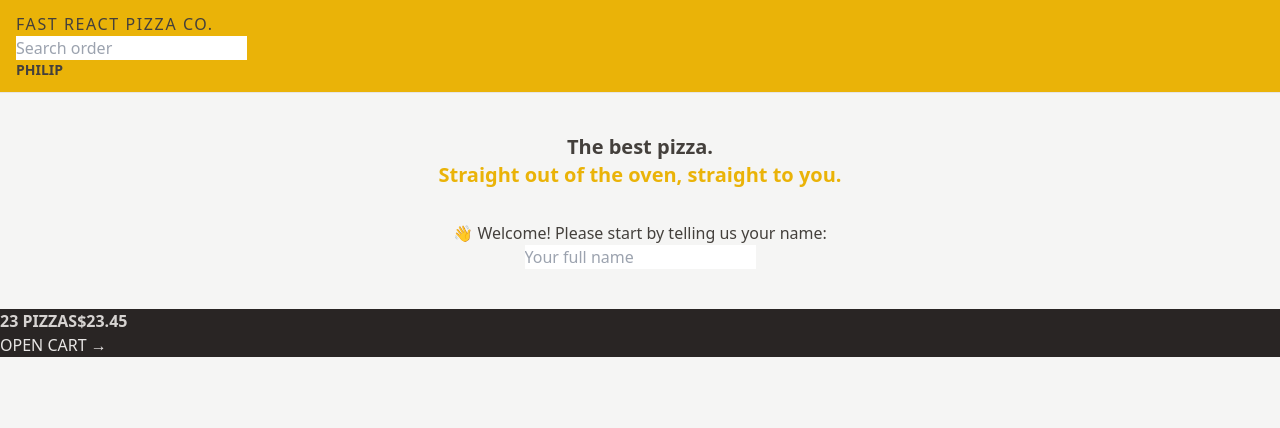
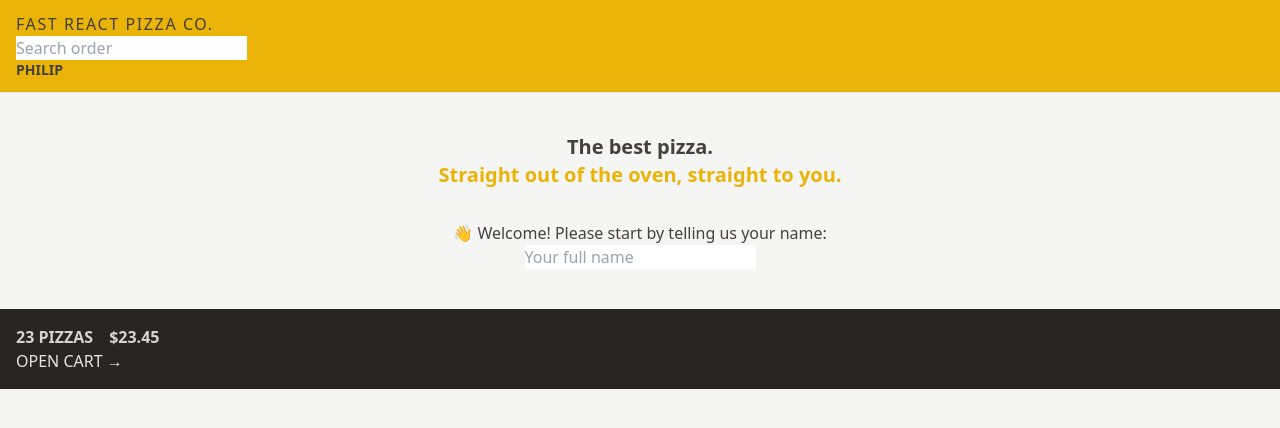
Before and after one commit to Gbangbolaoluwagbemiga/pizza, a React (Vite) app: page / in a window 1280 px wide. Shown: the top 428 px of the page. Built offline with nearby package versions, Linux system fonts and the light colour scheme.

Commit message:
styles added

```diff
--- a/src/features/cart/CartOverview.jsx
+++ b/src/features/cart/CartOverview.jsx
@@ -1,9 +1,9 @@
-import { Link } from 'react-router-dom';
+import { Link } from "react-router-dom";
 
 function CartOverview() {
   return (
-    <div className=" bg-stone-800 uppercase text-stone-200 ">
-      <p className=" font-semibold text-stone-300 ">
+    <div className="  bg-stone-800 p-4 uppercase text-stone-200 ">
+      <p className=" space-x-4 font-semibold text-stone-300 ">
         <span>23 pizzas</span>
         <span>$23.45</span>
       </p>
```
